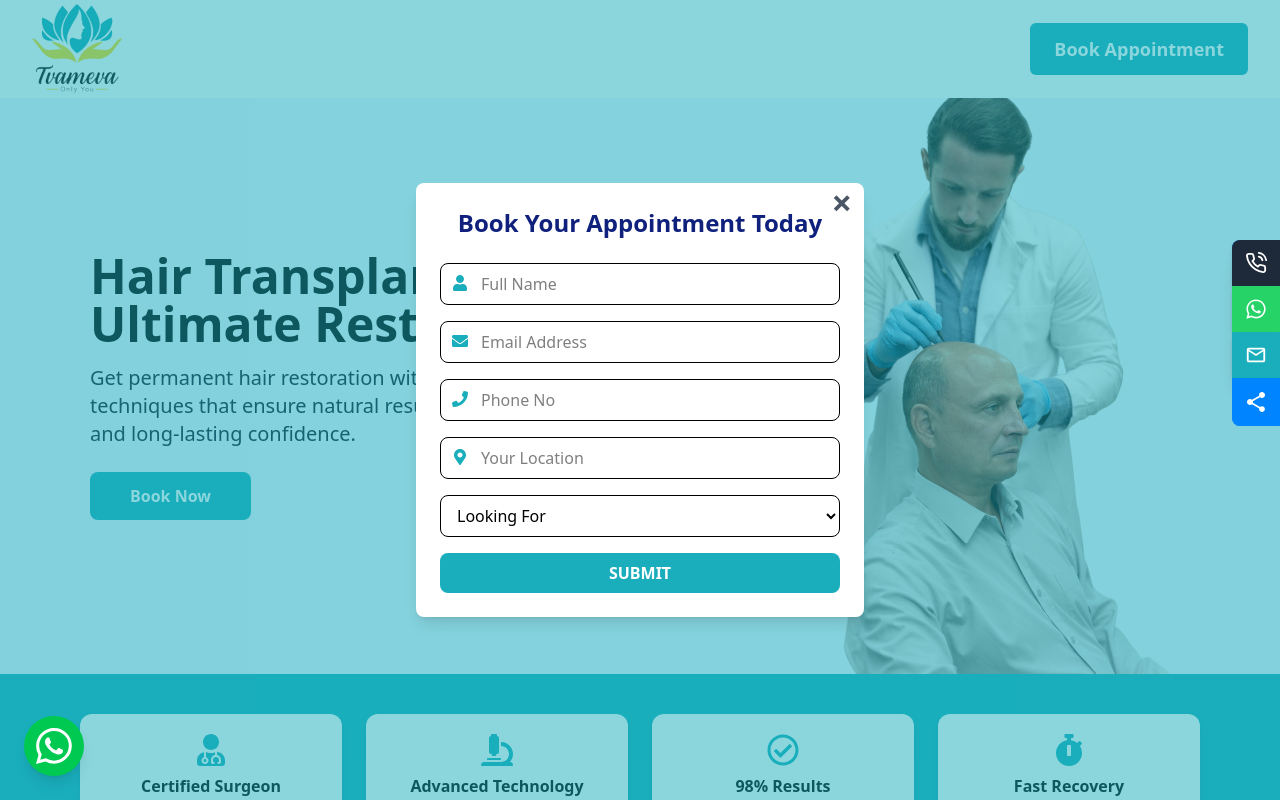
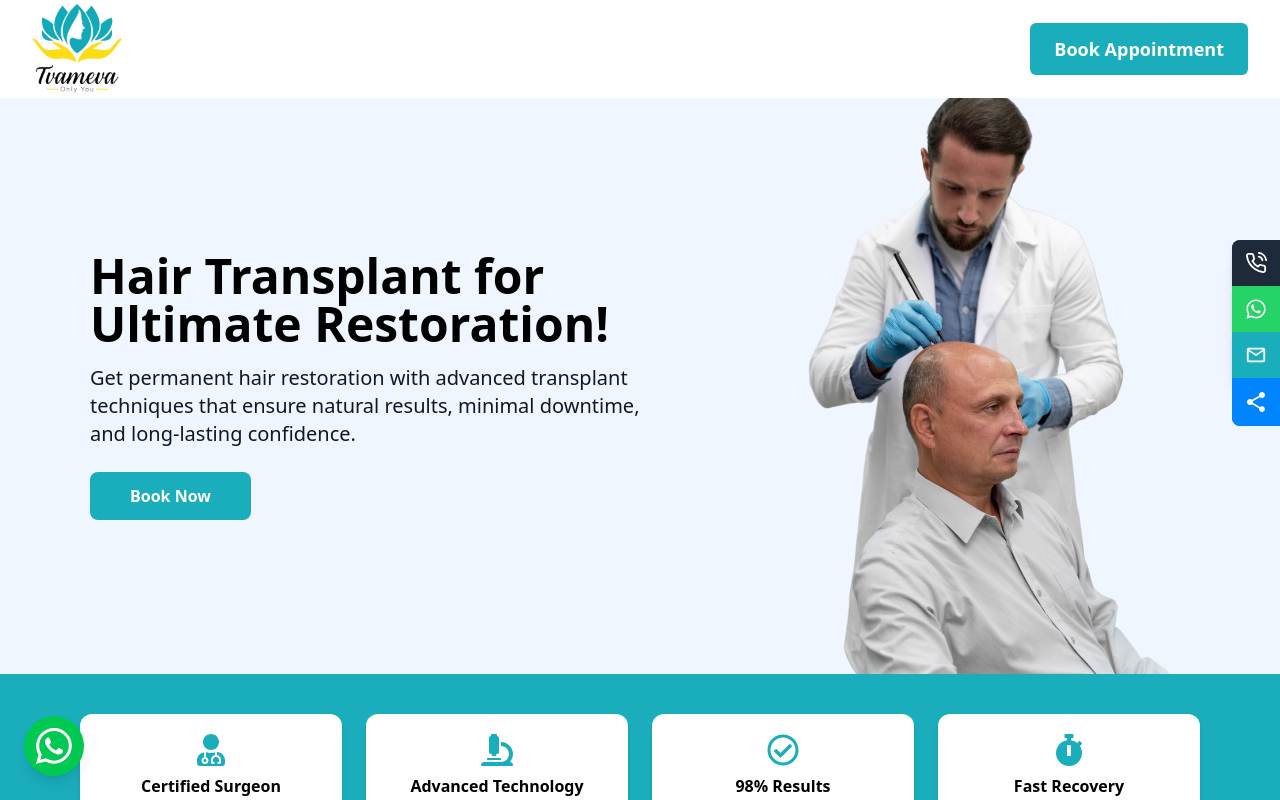
Before and after one commit to mehulsayani/hair-transplant.drkunalsayani, a Next.js app: page / in a window 1280 px wide. Shown: the top 800 px of the page. Built offline with nearby package versions, Linux system fonts and the light colour scheme.

Commit message:
commit changes

```diff
--- a/src/app/Footer.jsx
+++ b/src/app/Footer.jsx
@@ -39,14 +39,10 @@ export default function Footer() {
                 Get Costing
               </a>
             </li>
+
             <li>
               <a href="#" className="hover:text-[#1AAEBC]">
-                Results
-              </a>
-            </li>
-            <li>
-              <a href="#" className="hover:text-[#1AAEBC]">
-                Our Expert
+                About Doctor
               </a>
             </li>
             <li>
@@ -58,13 +54,16 @@ export default function Footer() {
         </div>
 
         {/* Address */}
-        <div className="lg:pr-10 max-lg:mb-10">
+        <div className="lg:pr-10 max-lg:mb-10 max-lg:px-8">
           <h3 className="text-xl font-bold mb-4">ADDRESS</h3>
-          <p className="flex items-start gap-2 text-base">
+          <a
+            href="https://maps.google.com/maps/dir//Dr.KUNAL+SAYANI+TVAMEVA+AESTHETICS+-+501%2F502+Sapphire+Plaza+Dadabhai+road+Swami+Vivekananda+Rd,+Vile+Parle+West+Mumbai,+Maharashtra+400056/@19.1059305,72.8413161,13z/data=!4m5!4m4!1m0!1m2!1m1!1s0x3be7b70ae5b76aef:0xbc36ee7fd47dd276"
+            className="flex items-start gap-2 max-lg:gap-0 text-base"
+          >
             <IoMdPin className="mt-1 text-[#1AAEBC] w-10" />
             TVAMEVA AESTHETICS - 501/502 Sapphire Plaza, Dadabhai Road, Swami
             Vivekananda Rd, Vile Parle West, Mumbai, Maharashtra
-          </p>
+          </a>
         </div>
 
         {/* Contact */}
--- a/src/app/page.jsx
+++ b/src/app/page.jsx
@@ -57,9 +57,12 @@ export default function Page() {
   const images = ["image1", "image2", "image3", "image4"];
   const [show, setShow] = useState(false);
 
-  useEffect(() => {
-    const timer = setTimeout(() => setShow(true), 6000); // show after 10 seconds
-    return () => clearTimeout(timer);
+   useEffect(() => {
+    const interval = setInterval(() => {
+      setShow(true);
+    }, 20000); // 20 seconds
+
+    return () => clearInterval(interval); // clean up on unmount
   }, []);
 
   const features = [
```
